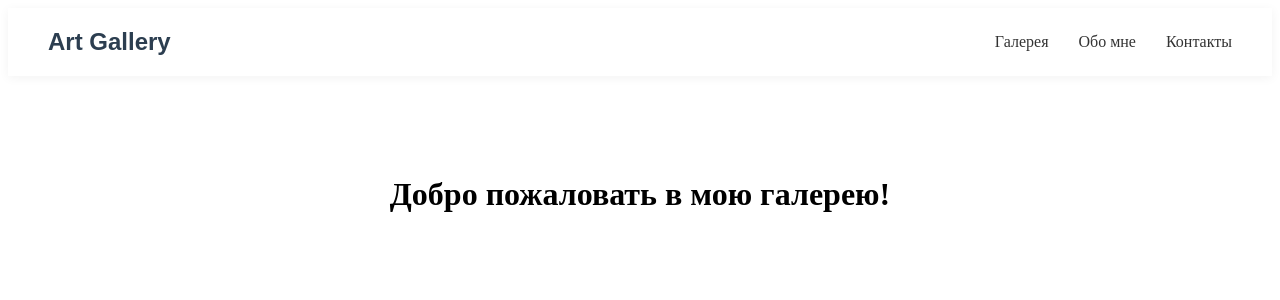
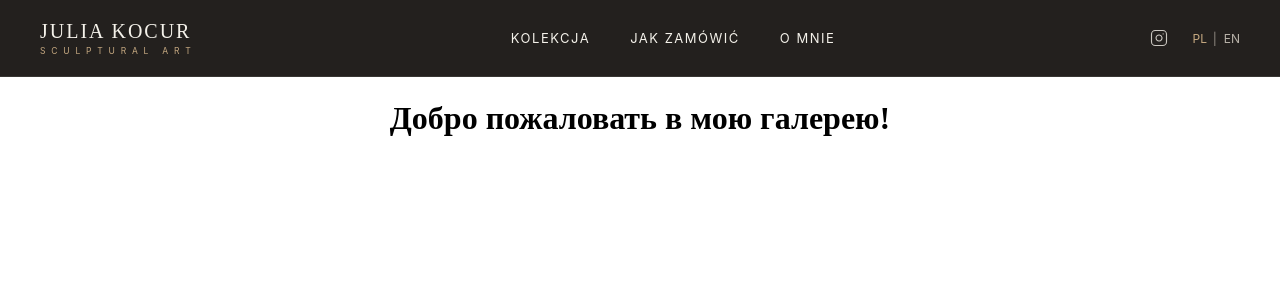
Before and after one commit to juliakocur/art-gallery, a React (Vite) app: page / in a window 1280 px wide. Shown: the top 300 px of the page. Built offline with nearby package versions, Linux system fonts and the light colour scheme.

Commit message:
fix: add local language state

```diff
--- a/src/components/Navbar.css
+++ b/src/components/Navbar.css
@@ -1,86 +1,237 @@
-/* Основной контейнер шапки */
-.navbar {
-    display: flex;
-    justify-content: space-between;
-    align-items: center;
-    padding: 20px 40px;
-    background-color: #ffffff;
-    box-shadow: 0 2px 10px rgba(0, 0, 0, 0.05);
-    position: sticky;
+/* Общие стили шапки */
+.header {
+  position: fixed;
   top: 0;
+  left: 0;
+  width: 100%;
+  background-color: #23201E; /* Графитово-коричневый */
+  color: #F4F1EA; /* Молочно-песочный */
   z-index: 1000;
+  border-bottom: 1px solid rgba(244, 241, 234, 0.1);
 }
 
-  .navbar__logo h2 {
-    margin: 0;
-    font-size: 24px;
-    color: #2c3e50;
-    font-family: sans-serif;
+.header-container {
+  max-width: 1400px;
+  margin: 0 auto;
+  padding: 20px 40px;
+  display: flex;
+  align-items: center;
+  justify-content: space-between;
 }
 
-  /* Ссылки меню для ПК */
-  .navbar__menu {
+/* Логотип */
+.logo {
+  text-decoration: none;
+  color: #F4F1EA;
   display: flex;
+  flex-direction: column;
+}
+
+.logo-title {
+  font-family: 'Cormorant Garamond', serif;
+  font-size: 20px;
+  letter-spacing: 2px;
+  font-weight: 500;
+  white-space: nowrap;
+}
+
+.logo-subtitle {
+  font-family: 'Inter', sans-serif;
+  font-size: 8.5px;
+  letter-spacing: 5.8px; /* Фирменное значение по запросу */
+  color: #C5A880; /* Благородный теплый золотистый оттенок */
+  text-transform: uppercase;
+  margin-top: 3px;
+  white-space: nowrap;
+}
+
+/* Десктопное меню */
+.nav-desktop {
+  display: flex;
+  gap: 40px;
+}
+
+.nav-link {
+  text-decoration: none;
+  color: #F4F1EA;
+  font-family: 'Inter', sans-serif;
+  font-size: 13px;
+  letter-spacing: 1.5px;
+  text-transform: uppercase;
+  position: relative;
+  transition: all 0.3s ease;
+}
+
+/* Золотое подчеркивание при наведении */
+.nav-link::after {
+  content: '';
+  position: absolute;
+  bottom: -4px;
+  left: 0;
+  width: 0;
+  height: 1px;
+  background-color: #C5A880;
+  transition: all 0.3s ease;
+}
+
+.nav-link:hover::after {
+  width: 100%;
+}
+
+/* Правая часть (Иконка соцсети, Язык, Бургер) */
+.header-right {
+  display: flex;
+  align-items: center;
+  gap: 25px;
+}
+
+.social-icon {
+  color: #F4F1EA;
+  opacity: 0.8;
+  transition: all 0.3s ease;
+  display: flex;
+  align-items: center;
+}
+
+.social-icon:hover {
+  opacity: 1;
+  color: #C5A880;
+}
+
+.lang-switcher {
+  display: flex;
+  align-items: center;
+  gap: 6px;
+  font-family: 'Inter', sans-serif;
+  font-size: 12px;
+  letter-spacing: 1px;
+}
+
+.lang-btn {
+  background: none;
+  border: none;
+  color: #B8B2A9;
+  cursor: pointer;
+  padding: 0;
+  font-family: inherit;
+  font-size: inherit;
+  transition: all 0.3s ease;
+}
+
+.lang-btn.active, .lang-btn:hover {
+  color: #C5A880;
+}
+
+.lang-divider {
+  color: #B8B2A9;
+  font-weight: 300;
+}
+
+/* Бургер-кнопка (3 линии) */
+.burger-btn {
+  display: none;
+  background: none;
+  border: none;
+  cursor: pointer;
+  width: 28px;
+  height: 16px;
+  position: relative;
+  padding: 0;
+  z-index: 1001;
+}
+
+.burger-btn span {
+  display: block;
+  width: 100%;
+  height: 1.5px;
+  background-color: #F4F1EA;
+  position: absolute;
+  left: 0;
+  transition: all 0.3s cubic-bezier(0.77, 0, 0.175, 1);
+}
+
+.burger-btn span:nth-child(1) {
+  top: 0;
+}
+
+.burger-btn span:nth-child(2) {
+  top: 50%;
+  transform: translateY(-50%);
+}
+
+.burger-btn span:nth-child(3) {
+  bottom: 0;
+}
+
+/* Мобильное меню (Матово-стеклянная шторка, 85% непрозрачности) */
+.mobile-menu {
+  position: fixed;
+  top: 0;
+  right: -100%;
+  width: 100%;
+  height: 100vh;
+  background-color: rgba(35, 32, 30, 0.85); /* 85% прозрачности */
+  backdrop-filter: blur(12px);
+  -webkit-backdrop-filter: blur(12px);
+  display: flex;
+  flex-direction: column;
+  justify-content: center;
+  align-items: center;
+  transition: 0.4s cubic-bezier(0.77, 0, 0.175, 1);
+  z-index: 999;
+}
+
+.mobile-menu.active {
+  right: 0;
+}
+
+.nav-mobile {
+  display: flex;
+  flex-direction: column;
+  align-items: center;
   gap: 30px;
 }
 
-  .navbar__menu a {
+.mobile-link {
   text-decoration: none;
-    color: #333;
-    font-size: 16px;
-    font-weight: 500;
-    transition: color 0.3s;
-  }
-
-  .navbar__menu a:hover {
-    color: #d35400; /* Цвет при наведении */
-  }
-
-  /* Кнопка бургера (по умолчанию скрыта на ПК) */
-  .navbar__burger {
-    display: none;
-    flex-direction: column;
-    justify-content: space-between;
-    width: 30px;
-    height: 21px;
-    background: transparent;
-    border: none;
-    cursor: pointer;
-    padding: 0;
-    z-index: 10;
-  }
-
-  .navbar__burger span {
-    width: 100%;
-    height: 3px;
-    background-color: #333;
-    border-radius: 2px;
+  color: #F4F1EA;
+  font-family: 'Cormorant Garamond', serif;
+  font-size: 28px;
+  letter-spacing: 2px;
   transition: all 0.3s ease;
 }
 
-  /* МОБИЛЬНАЯ ВЕРСИЯ (экраны меньше 768px) */
-  @media (max-width: 768px) {
-    .navbar__burger {
-      display: flex; /* Показываем бургер на мобилках */
+.mobile-link:hover {
+  color: #C5A880;
 }
 
-    .navbar__menu {
-      position: fixed;
-      top: 0;
-      right: -100%; /* Прячем меню за правый край экрана */
-      width: 70%;
-      height: 100vh;
-      background-color: #ffffff;
-      flex-direction: column;
-      justify-content: center;
-      align-items: center;
-      gap: 40px;
-      box-shadow: -5px 0 15px rgba(0, 0, 0, 0.1);
-      transition: right 0.3s ease-in-out; /* Плавный выезд */
+/* Анимация превращения 3 линий в идеальный крест */
+.burger-btn.active span:nth-child(1) {
+  top: 50%;
+  transform: translateY(-50%) rotate(45deg);
 }
 
-    /* Когда бургер активен (isOpen === true), выезжает меню */
-    .navbar__menu.active {
-      right: 0;
+.burger-btn.active span:nth-child(2) {
+  opacity: 0;
+  transform: translateY(-50%) scale(0.2);
+}
+
+.burger-btn.active span:nth-child(3) {
+  bottom: 50%;
+  transform: translateY(50%) rotate(-45deg);
+}
+
+/* Адаптив для планшетов и мобильных устройств */
+@media (max-width: 968px) {
+  .header-container {
+    padding: 15px 20px;
+  }
+
+  .nav-desktop {
+    display: none;
+  }
+
+  .burger-btn {
+    display: flex;
   }
 }
--- a/src/components/Navbar.jsx
+++ b/src/components/Navbar.jsx
@@ -1,31 +1,113 @@
-import React, { useState } from 'react';
+import React, { useState, useEffect } from 'react';
 import './Navbar.css';
 
 export default function Navbar() {
-  const [isOpen, setIsOpen] = useState(false);
+  const [isMenuOpen, setIsMenuOpen] = useState(false);
+
+  // Добавляем локальный стейт для языка, чтобы кнопки не падали с ошибкой
+  const [currentLang, setLang] = useState('pl');
+
+  // Блокировка прокрутки страницы при открытом мобильном меню
+  useEffect(() => {
+    if (isMenuOpen) {
+      document.body.style.overflow = 'hidden';
+    } else {
+      document.body.style.overflow = 'unset';
+    }
+  }, [isMenuOpen]);
+
+  const toggleMenu = () => {
+    setIsMenuOpen(!isMenuOpen);
+  };
+
+  const closeMenu = () => {
+    setIsMenuOpen(false);
+  };
 
   return (
-    <header className="navbar">
-      <div className="navbar__logo">
-        <h2>Art Gallery</h2>
+    <header className="header">
+      <div className="header-container">
+
+        {/* Логотип */}
+        <a href="#" className="logo" onClick={closeMenu}>
+          <span className="logo-title">JULIA KOCUR</span>
+          <span className="logo-subtitle">SCULPTURAL ART</span>
+        </a>
+
+        {/* Десктопная навигация */}
+        <nav className="nav-desktop">
+          <a href="#kolekcja" className="nav-link">
+            {currentLang === 'pl' ? 'Kolekcja' : 'Collection'}
+          </a>
+          <a href="#jak-zamowic" className="nav-link">
+            {currentLang === 'pl' ? 'Jak zamówić' : 'How to order'}
+          </a>
+          <a href="#o-mnie" className="nav-link">
+            {currentLang === 'pl' ? 'O mnie' : 'About me'}
+          </a>
+        </nav>
+
+        {/* Правая часть: Иконка, Переключатель языка, Бургер */}
+        <div className="header-right">
+          <a
+            href="https://instagram.com"
+            target="_blank"
+            rel="noopener noreferrer"
+            className="social-icon"
+            aria-label="Instagram"
+          >
+            <svg width="18" height="18" viewBox="0 0 24 24" fill="none" stroke="currentColor" strokeWidth="1.5" strokeLinecap="round" strokeLinejoin="round">
+              <rect x="2" y="2" width="20" height="20" rx="5" ry="5"></rect>
+              <path d="M16 11.37A4 4 0 1 1 12.63 8 4 4 0 0 1 16 11.37z"></path>
+              <line x1="17.5" y1="6.5" x2="17.51" y2="6.5"></line>
+            </svg>
+          </a>
+
+          {/* Переключатель языка */}
+          <div className="lang-switcher">
+            <button
+              className={`lang-btn ${currentLang === 'pl' ? 'active' : ''}`}
+              onClick={() => setLang('pl')}
+            >
+              PL
+            </button>
+            <span className="lang-divider">|</span>
+            <button
+              className={`lang-btn ${currentLang === 'en' ? 'active' : ''}`}
+              onClick={() => setLang('en')}
+            >
+              EN
+            </button>
           </div>
 
-      {/* Меню для ПК и мобилок */}
-      <nav className={`navbar__menu ${isOpen ? 'active' : ''}`}>
-        <a href="#gallery">Галерея</a>
-        <a href="#about">Обо мне</a>
-        <a href="#contacts">Контакты</a>
-      </nav>
-
-      {/* Кнопка бургера для мобильных устройств */}
+          {/* Бургер-кнопка */}
           <button
-        className="navbar__burger"
-        onClick={() => setIsOpen(!isOpen)}
+            className={`burger-btn ${isMenuOpen ? 'active' : ''}`}
+            onClick={toggleMenu}
+            aria-label="Menu"
           >
             <span></span>
             <span></span>
             <span></span>
           </button>
+        </div>
+
+      </div>
+
+      {/* Мобильное меню */}
+      <div className={`mobile-menu ${isMenuOpen ? 'active' : ''}`}>
+        <nav className="nav-mobile">
+          <a href="#kolekcja" className="mobile-link" onClick={closeMenu}>
+            {currentLang === 'pl' ? 'Kolekcja' : 'Collection'}
+          </a>
+          <a href="#jak-zamowic" className="mobile-link" onClick={closeMenu}>
+            {currentLang === 'pl' ? 'Jak zamówić' : 'How to order'}
+          </a>
+          <a href="#o-mnie" className="mobile-link" onClick={closeMenu}>
+            {currentLang === 'pl' ? 'O mnie' : 'About me'}
+          </a>
+        </nav>
+      </div>
     </header>
   );
 }
```
Lines whose indentation alone changed are shown as unchanged.
